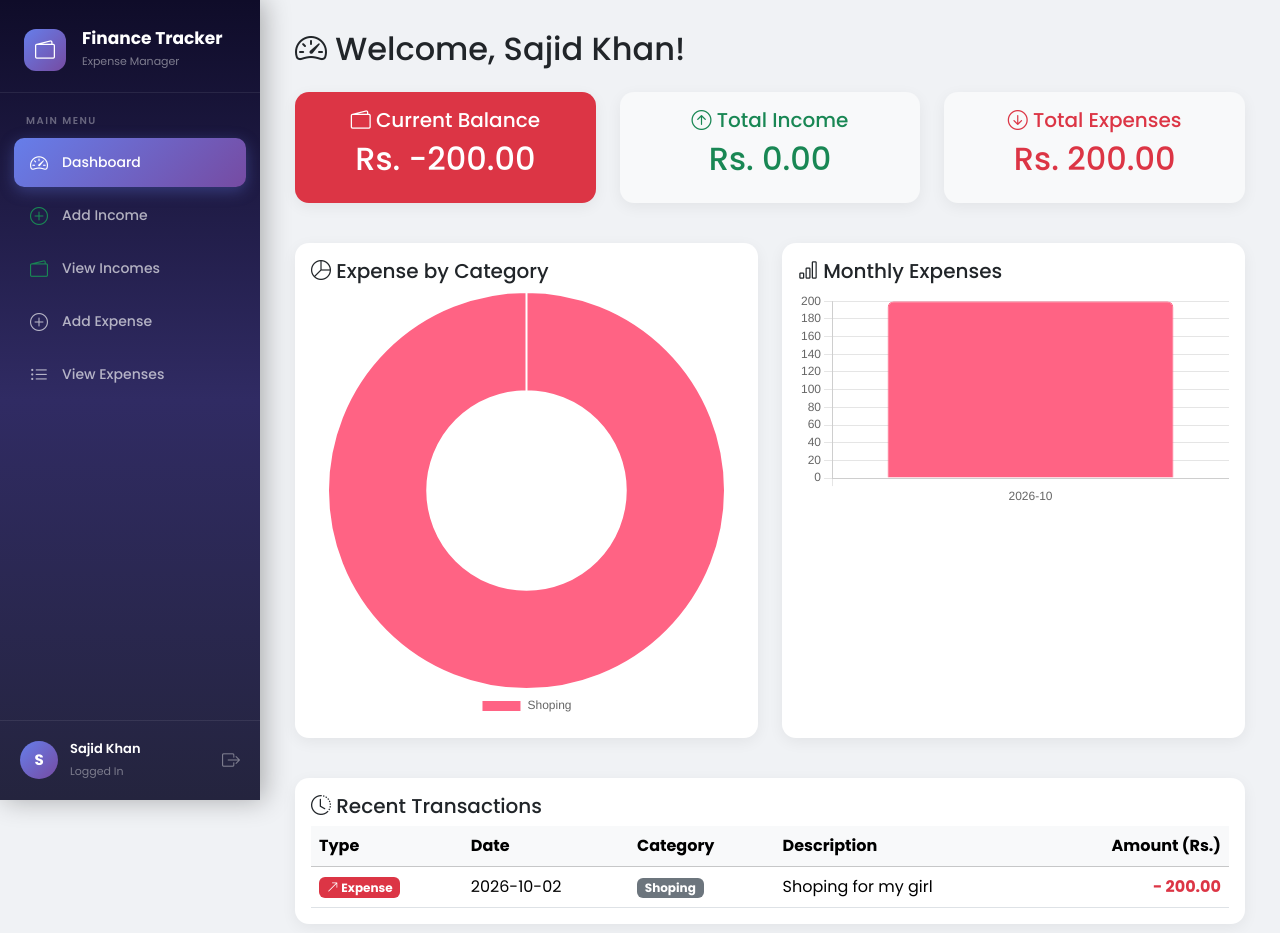
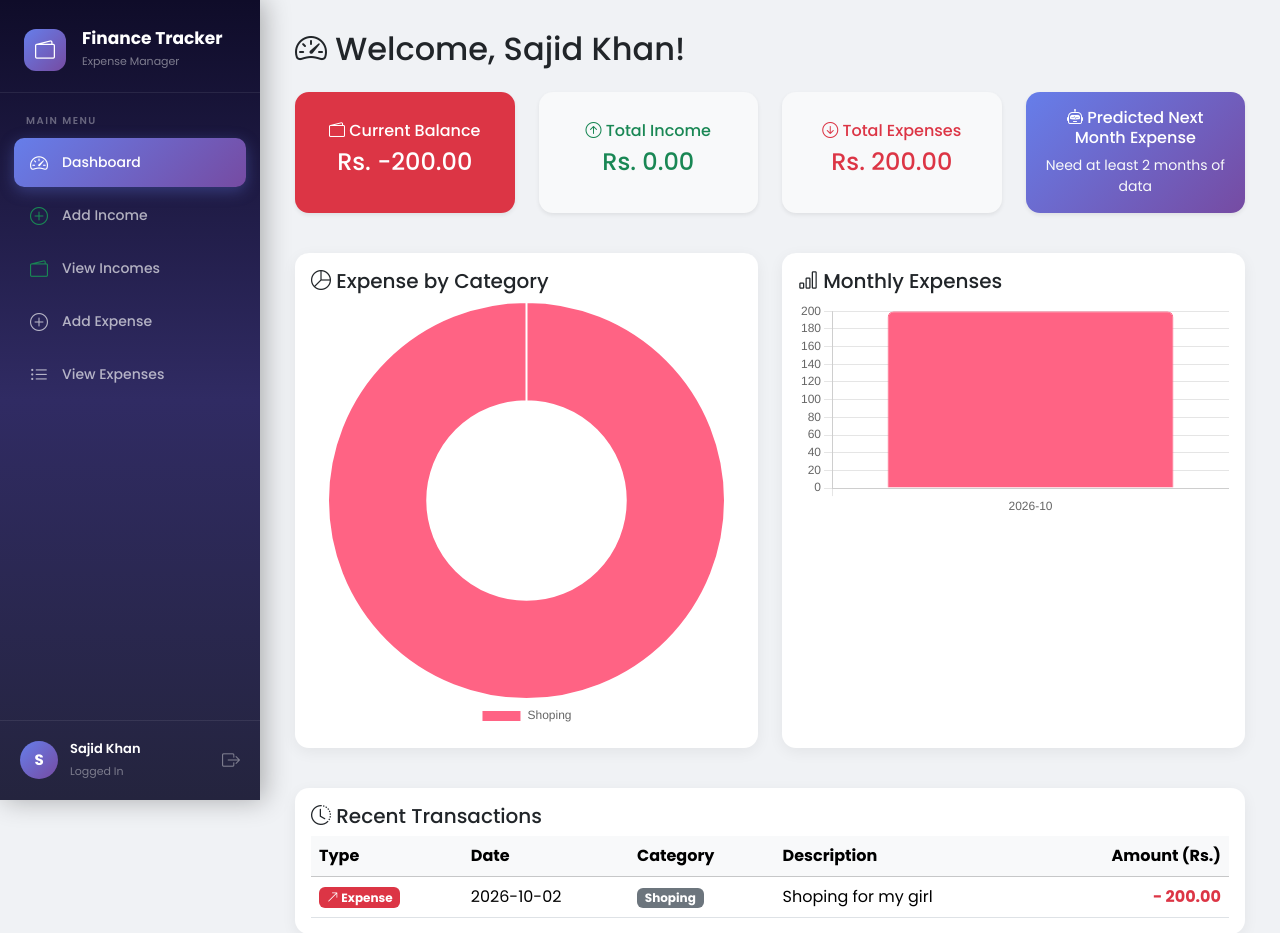
Before and after one commit to sajidkhan190/FinanceTrackerWithPrediction, a Flask app: page /dashboard in a window 1280 px wide. Shown: the top 933 px of the page. Run offline with Flask 3, Linux system fonts and the light colour scheme; a user stored in the database is signed in; data comes from the database, SQL or seed files in the repository; both versions use the stored data as it was after the commit.

Commit message:
Machine Learning for future predicitons added

```diff
--- a/routes/dashboard.py
+++ b/routes/dashboard.py
@@ -1,5 +1,6 @@
 from flask import Blueprint, render_template, session, redirect, url_for
 from models.database import get_db
+from utils.ml_model import predict_next_month_expense
 
 # Blueprint banaya
 dashboard_bp = Blueprint('dashboard_bp', __name__)
@@ -11,6 +12,9 @@ def dashboard():
 
     db = get_db()
     user_id = session['user_id']
+
+    # ML Prediction Call
+    predicted_expense = predict_next_month_expense(db, user_id)
 
     # 1. Total Expense
     expense = db.execute("""
@@ -28,6 +32,8 @@ def dashboard():
 
     # 3. Current Balance
     balance = income - expense
+
+
 
     # 4. Category-wise expense (Pie Chart ke liye)
     category_data = db.execute("""
@@ -70,5 +76,6 @@ def dashboard():
         category_amounts=category_amounts,
         months=months,
         monthly_amounts=monthly_amounts,
-        recent_transactions=recent_transactions
+        recent_transactions=recent_transactions,
+        predicted_expense=predicted_expense
     )
--- a/templates/dashboard.html
+++ b/templates/dashboard.html
@@ -5,30 +5,49 @@
 <h2 class="mb-4"><i class="bi bi-speedometer2"></i> Welcome, {{ name }}!</h2>
 
 <div class="row mb-4">
-    <div class="col-md-4 mb-3">
-        <div class="card text-white {% if balance >= 0 %}bg-success{% else %}bg-danger{% endif %} h-100">
+    <div class="col-md-3 mb-3">
+        <div class="card text-white {% if balance >= 0 %}bg-success{% else %}bg-danger{% endif %} h-100 shadow-sm">
             <div class="card-body text-center d-flex flex-column justify-content-center">
-                <h5><i class="bi bi-wallet2"></i> Current Balance</h5>
-                <h2>Rs. {{ "%.2f"|format(balance) }}</h2>
+                <h6><i class="bi bi-wallet2"></i> Current Balance</h6>
+                <h4>Rs. {{ "%.2f"|format(balance) }}</h4>
             </div>
         </div>
     </div>
-    <div class="col-md-4 mb-3">
-        <div class="card bg-light h-100 border-success border-2" style="border-radius: 14px;">
+    <div class="col-md-3 mb-3">
+        <div class="card bg-light h-100 border-success border-2 shadow-sm" style="border-radius: 14px;">
             <div class="card-body text-center d-flex flex-column justify-content-center">
-                <h5 class="text-success"><i class="bi bi-arrow-up-circle"></i> Total Income</h5>
-                <h2 class="text-success">Rs. {{ "%.2f"|format(income) }}</h2>
+                <h6 class="text-success"><i class="bi bi-arrow-up-circle"></i> Total Income</h6>
+                <h4 class="text-success">Rs. {{ "%.2f"|format(income) }}</h4>
             </div>
         </div>
     </div>
-    <div class="col-md-4 mb-3">
-        <div class="card bg-light h-100 border-danger border-2" style="border-radius: 14px;">
+    <div class="col-md-3 mb-3">
+        <div class="card bg-light h-100 border-danger border-2 shadow-sm" style="border-radius: 14px;">
             <div class="card-body text-center d-flex flex-column justify-content-center">
-                <h5 class="text-danger"><i class="bi bi-arrow-down-circle"></i> Total Expenses</h5>
-                <h2 class="text-danger">Rs. {{ "%.2f"|format(expense) }}</h2>
+                <h6 class="text-danger"><i class="bi bi-arrow-down-circle"></i> Total Expenses</h6>
+                <h4 class="text-danger">Rs. {{ "%.2f"|format(expense) }}</h4>
             </div>
         </div>
     </div>
+    <div class="col-md-3 mb-3">
+    <div class="card h-100 shadow-sm" style="background: linear-gradient(135deg, #667eea 0%, #764ba2 100%); color: white; border-radius: 14px;">
+        <div class="card-body text-center d-flex flex-column justify-content-center">
+            <h6><i class="bi bi-robot"></i> Predicted Next Month Expense</h6>
+            {% if predicted_expense != None %}
+                <h4>Rs. {{ "%.2f"|format(predicted_expense) }}</h4>
+
+                {% if expense > predicted_expense * 0.8 %}
+                    <small class="badge bg-danger mt-2">Warning: Nearing predicted limit!</small>
+                {% else %}
+                    <small class="badge bg-success mt-2">On Track</small>
+                {% endif %}
+
+            {% else %}
+                <small class="text-light">Need at least 2 months of data</small>
+            {% endif %}
+        </div>
+    </div>
+</div>
 </div>
 
 {% if categories|length > 0 %}
--- a/utils/ml_model.py
+++ b/utils/ml_model.py
@@ -0,0 +1,33 @@
+import numpy as np
+from sklearn.linear_model import LinearRegression
+
+def predict_next_month_expense(db, user_id):
+    # Database se har maheene ka total expense nikalna
+    data = db.execute("""
+        SELECT strftime('%Y-%m', date) as month_year, SUM(amount) as total
+        FROM transactions
+        WHERE user_id = ? AND type = 'expense'
+        GROUP BY month_year
+        ORDER BY month_year ASC
+    """, (user_id,)).fetchall()
+
+    if len(data) < 2:
+        return None
+
+    X = np.array(range(1, len(data) + 1)).reshape(-1, 1)
+    y = np.array([row['total'] for row in data])
+
+    model = LinearRegression()
+    model.fit(X, y)
+
+    next_month_index = np.array([[len(data) + 1]])
+    predicted_amount = model.predict(next_month_index)
+
+    # Naya Hissa: Average nikalein aur threshold set karein
+    average_expense = np.mean(y)
+    min_realistic_expense = average_expense * 0.5
+
+    # Realistic prediction return karein
+    final_prediction = max(min_realistic_expense, predicted_amount[0])
+
+    return final_prediction
```
Also changed, not shown: finance.db.
